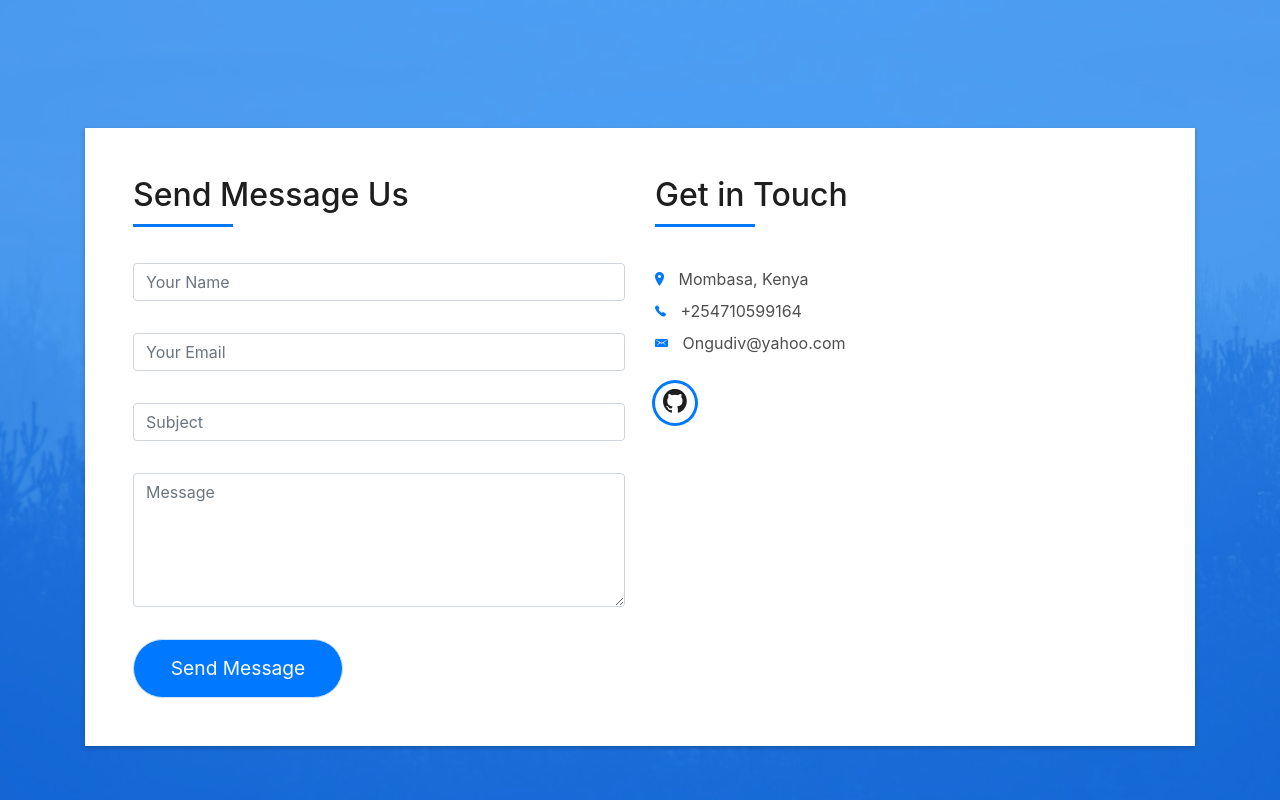
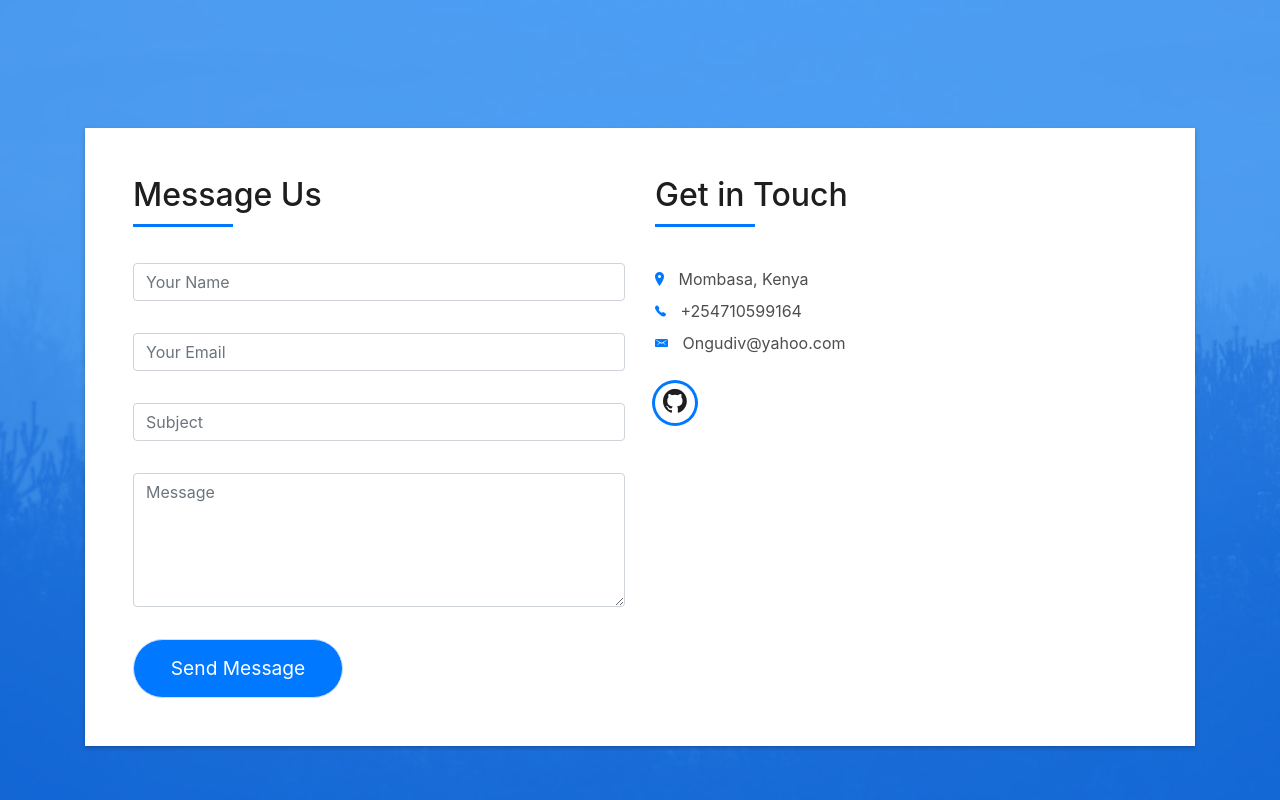
Before and after one commit to Chaoscrysalis/Portfolio1, a plain HTML site: page index.html in a window 1280 px wide. Shown: the part 2629-3429 px from the top of the page. Drawn offline with Linux system fonts and the light colour scheme; files whose address does not match are found by name.

Commit message:
Update index.html

```diff
--- a/index.html
+++ b/index.html
@@ -293,7 +293,7 @@
                 <div class="col-md-6">
                   <div class="title-box-2">
                     <h5 class="title-left">
-                      Send Message Us
+                       Message Us
                     </h5>
                   </div>
                   <div>
```
